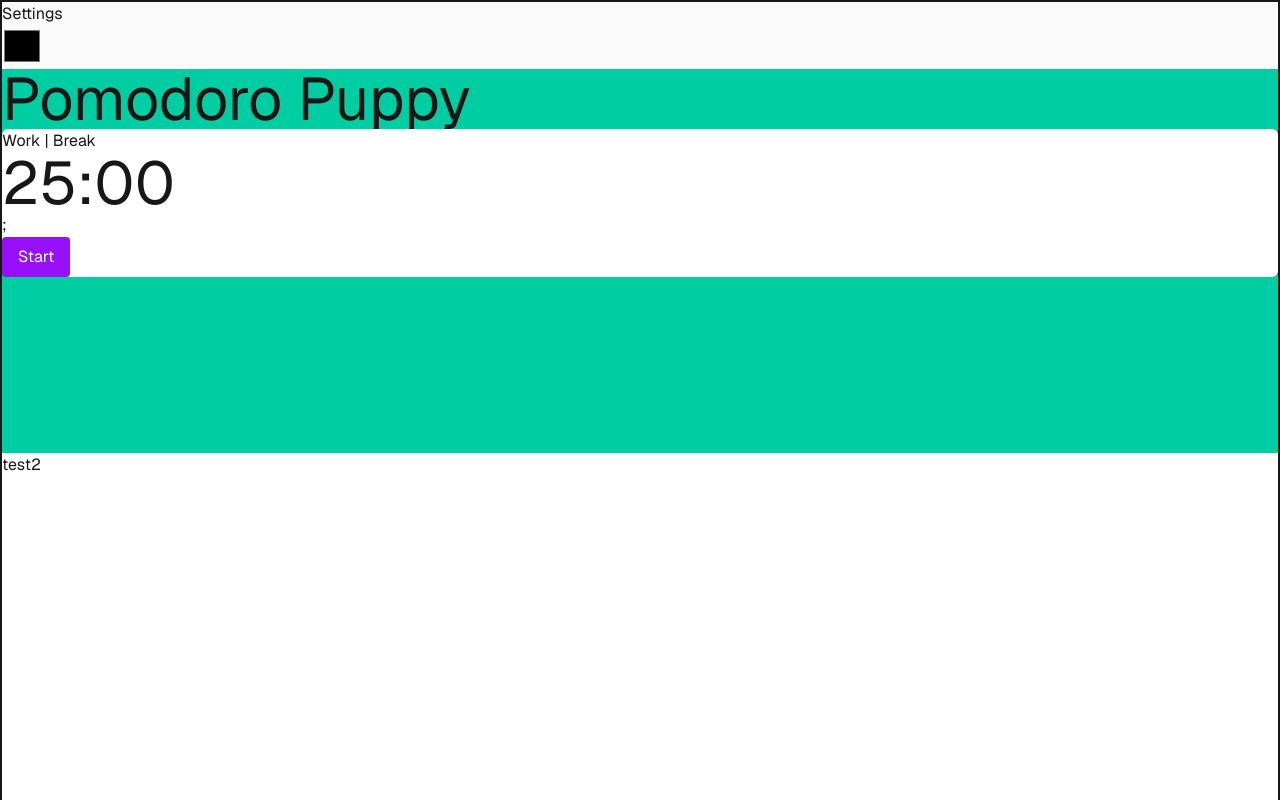
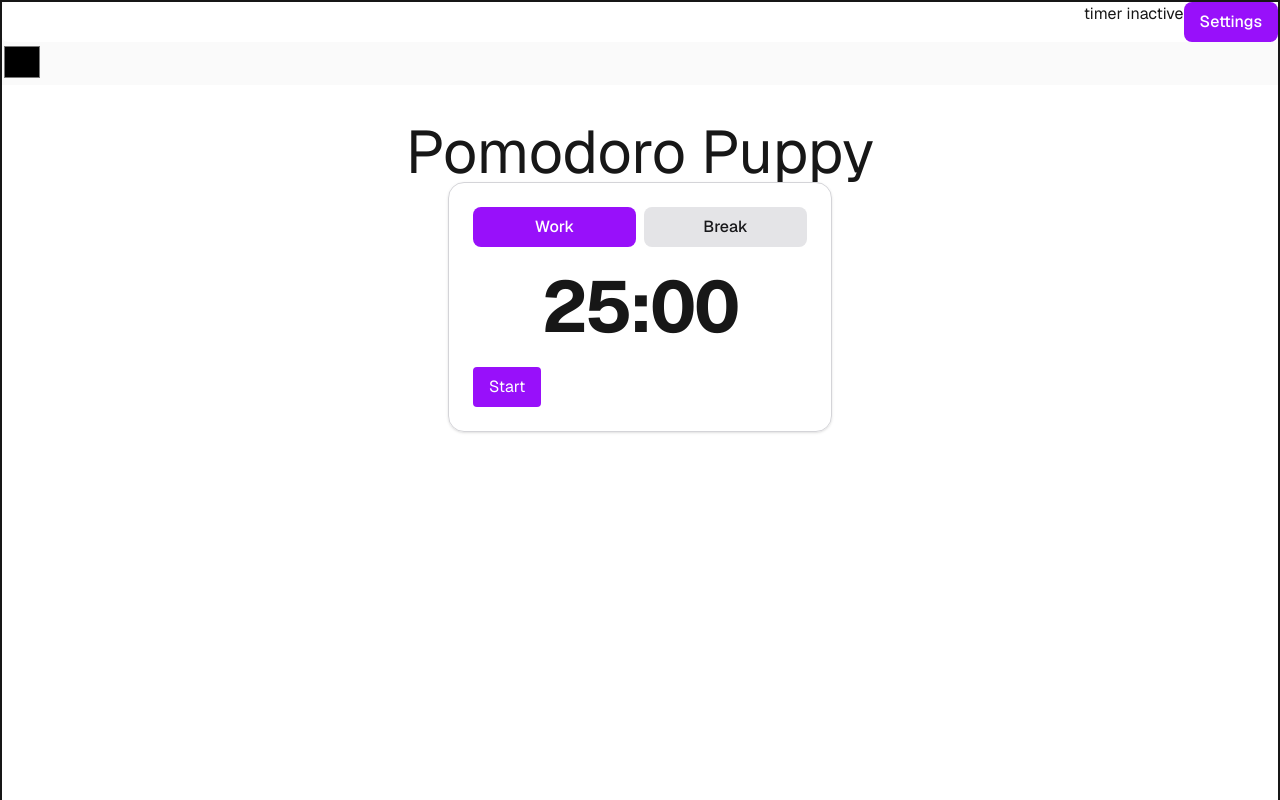
Before and after one commit to matthew-beep/timer, a Next.js app in the folder pomodoro/: page / in a window 1280 px wide. Shown: the top 800 px of the page. Built offline with nearby package versions, Linux system fonts and the light colour scheme.

Commit message:
editing style

```diff
--- a/pomodoro/app/page.tsx
+++ b/pomodoro/app/page.tsx
@@ -1,5 +1,6 @@
 'use client'
-import Timer from '../components/Timer';
+import Timer from '@/components/Timer';
+import Header from '@/components/Header';
 import { useTimer } from "@/store/useTimer";
 export default function Home() {
   const bgColor = '#1e293b';
@@ -14,21 +15,18 @@ export default function Home() {
   return (
     <div className="flex min-h-screen items-center justify-center bg-zinc-50 font-sans dark:bg-black border-2">
       <main className="w-full">
-        <header className="w-full">Settings</header>
+        <Header />
         <input
           type="color"
           className="w-10 h-10 cursor-pointer"
         />
-
-        <div className="w-full h-96 bg-test">
+        <div id="app"
+          className="min-h-screen bg-[var(--background)] text-[var(--text-color)]"
+          onClick={changeColor}>
+          <div className="w-full h-96 flex flex-col items-center justify-center">
           <h1 className="text-6xl">Pomodoro Puppy</h1>
           <Timer />
         </div>
-
-        <div id="app"
-          className="min-h-screen bg-[var(--background)] text-[var(--text-color)]"
-          onClick={changeColor}>
-          test2
         </div>
       </main>
     </div>
--- /dev/null
+++ b/pomodoro/components/Button.tsx
@@ -0,0 +1,33 @@
+"use client";
+
+import clsx from "clsx";
+
+interface ButtonProps extends React.ButtonHTMLAttributes<HTMLButtonElement> {
+  variant?: "primary" | "secondary" | "ghost";
+}
+
+export function Button({
+  children,
+  variant = "primary",
+  className,
+  ...props
+}: ButtonProps) {
+  return (
+    <button
+      {...props}
+      className={clsx(
+        "px-4 py-2 rounded-lg font-medium transition-colors active:scale-[0.98] select-none",
+        {
+          "bg-purple-600 text-white hover:bg-purple-700": variant === "primary",
+          "bg-zinc-200 text-zinc-900 hover:bg-zinc-300 dark:bg-zinc-700 dark:text-zinc-100 dark:hover:bg-zinc-600":
+            variant === "secondary",
+          "bg-transparent text-current hover:bg-zinc-200/50 dark:hover:bg-zinc-700/50":
+            variant === "ghost",
+        },
+        className
+      )}
+    >
+      {children}
+    </button>
+  );
+}
--- /dev/null
+++ b/pomodoro/components/Header.tsx
@@ -0,0 +1,18 @@
+import { useState, useEffect } from 'react';
+import { useTimer } from "@/store/useTimer";
+import { TimerController } from "@/components/TimerController";
+import { TimerControls } from "@/components/TimerControls";
+import { Button } from './Button';
+
+export default function Header() {
+    const isRunning = useTimer((s) => s.isRunning);
+    return (
+        <div className="rounded-md bg-[var(--timer-background)] flex justify-end">
+            {isRunning ?
+            <div>timer active</div> :
+            <div>timer inactive</div>
+            }
+            <Button>Settings</Button>
+        </div>
+    );
+}
--- a/pomodoro/components/Timer.tsx
+++ b/pomodoro/components/Timer.tsx
@@ -1,28 +1,45 @@
-import { useState, useEffect } from 'react';
 import { useTimer } from "@/store/useTimer";
 import { TimerController } from "@/components/TimerController";
 import { TimerControls } from "@/components/TimerControls";
+import { Button } from "./Button";
 
 export default function Timer() {
-
-
   const timeRemaining = useTimer((s) => s.timeRemaining);
+  const mode = useTimer((s) => s.mode);
+  const setMode = useTimer((s) => s.setMode);
 
   const minutes = Math.floor(timeRemaining / 60)
     .toString()
     .padStart(2, "0");
   const seconds = (timeRemaining % 60).toString().padStart(2, "0");
 
+  return (
+    <div className="w-full max-w-sm rounded-2xl border border-zinc-300 dark:border-zinc-700 bg-[var(--timer-bg)] text-[var(--timer-fg)] shadow-sm p-6 space-y-6">
 
+      {/* Mode Buttons */}
+      <div className="grid grid-cols-2 gap-2">
+        <Button
+          variant={mode === "focus" ? "primary" : "secondary"}
+          onClick={() => setMode("focus")}
+        >
+          Work
+        </Button>
+        <Button
+          variant={mode === "short" ? "primary" : "secondary"}
+          onClick={() => setMode("short")}
+        >
+          Break
+        </Button>
+      </div>
 
-    return (
-        <div className="rounded-md bg-[var(--timer-background)]">
-            <div>
-                Work | Break
+      {/* Timer Display */}
+      <div className="flex justify-center">
+        <h3 className="text-7xl font-bold tabular-nums tracking-tight">
+          {minutes}:{seconds}
+        </h3>
       </div>
-            <div>
-                        <h1 className="text-6xl">{minutes}:{seconds}</h1>;
-            </div>
+
+      {/* Controls + Timer Logic */}
       <TimerController />
       <TimerControls />
     </div>
```
Lines whose indentation alone changed are shown as unchanged.
